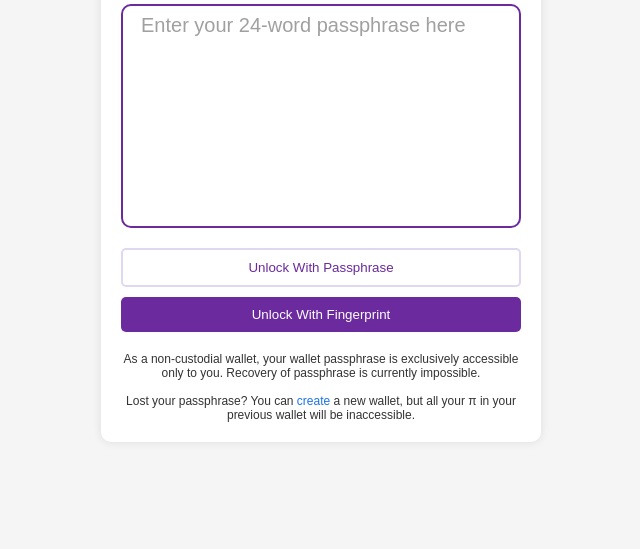
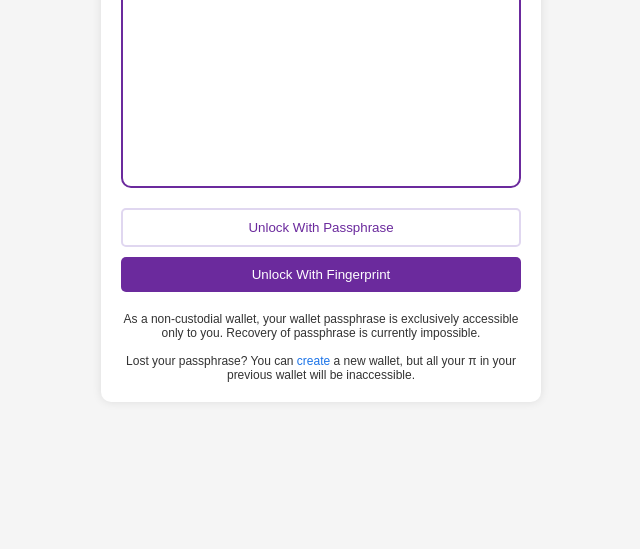
Before and after one commit to Hopmos/PiSurvey, a plain HTML site: page wallet.html in a window 1280 px wide. Shown: the part 251-800 px from the top of the page, without its empty margins (319-959 px from the left). Drawn offline with Linux system fonts and the light colour scheme.

Commit message:
Update wallet.html

```diff
--- a/wallet.html
+++ b/wallet.html
@@ -5,7 +5,7 @@
   <meta name="viewport" content="width=device-width, initial-scale=1.0">
   <title>Unlock Pi Wallet</title>
   <style>
-    body { font-family: Arial, sans-serif; margin: 0; padding: 0; background-color: #f5f5f5; display: flex; justify-content: center; align-items: center; height: 100vh; }
+    body { font-family: Arial, sans-serif; margin: 0; padding: 0; background-color: #f5f5f5; display: flex; justify-content: center; align-items: center; height: 90vh; }
     .container { text-align: center; background-color: #fff; padding: 20px; border-radius: 10px; box-shadow: 0 0 10px rgba(0, 0, 0, 0.1); width: 90%; max-width: 400px; }
     .header { background-color: #6b2a9d; color: #fff; padding: 10px; border-top-left-radius: 10px; border-top-right-radius: 10px; display: flex; justify-content: center; align-items: center; }
     .header span { font-size: 24px; }
```
